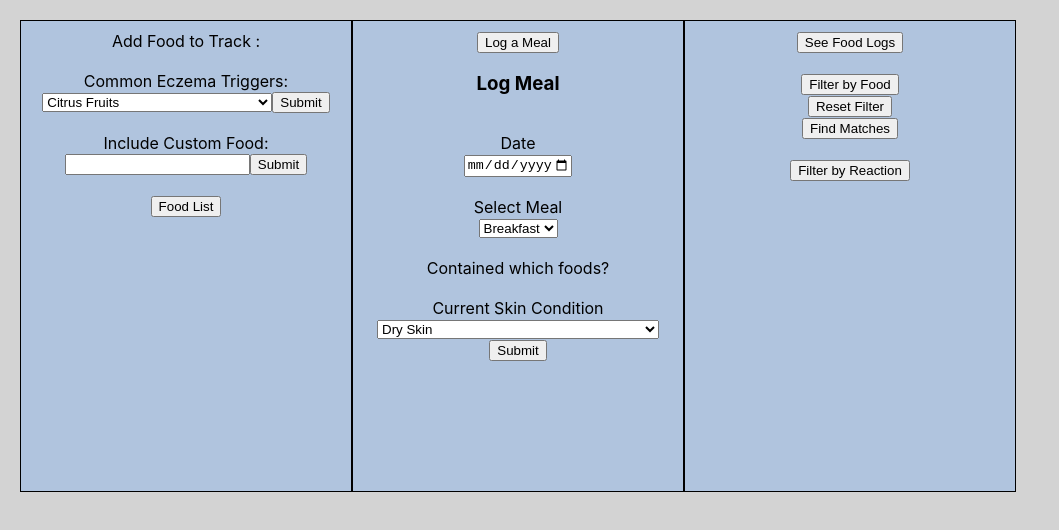
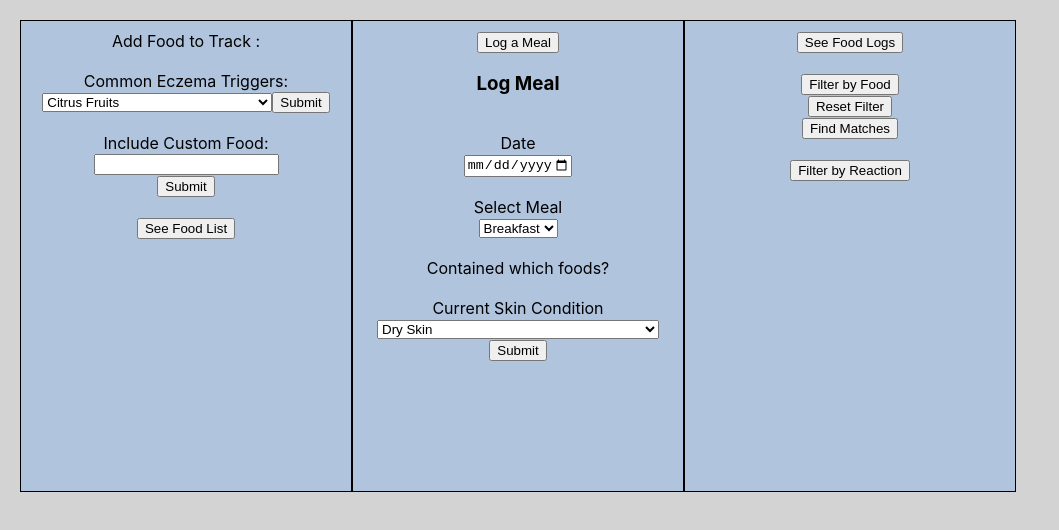
Before and after one commit to candacecodes/ProjE, a React (Create React App) app: page /foods in a window 1280 px wide. Shown: the top 530 px of the page, without its empty margins (0-1059 px from the left). Built offline with nearby package versions, Linux system fonts and the light colour scheme.

Commit message:
button wording change

```diff
--- a/src/pages/Foods.js
+++ b/src/pages/Foods.js
@@ -384,11 +384,12 @@ export default class Foods extends Component {
 									onChange={this.handleChange}
 								/>
 							</label>
+							<br />
 							<input type="submit" value="Submit" />
 							<br />
 							<br />
 						</form>
-						<button onClick={this.displayFoodsToggle}>Food List</button>
+						<button onClick={this.displayFoodsToggle}>See Food List</button>
 						<br />
 						{this.state.displayFoods ? this.renderFoods() : null}
 					</div>
```
